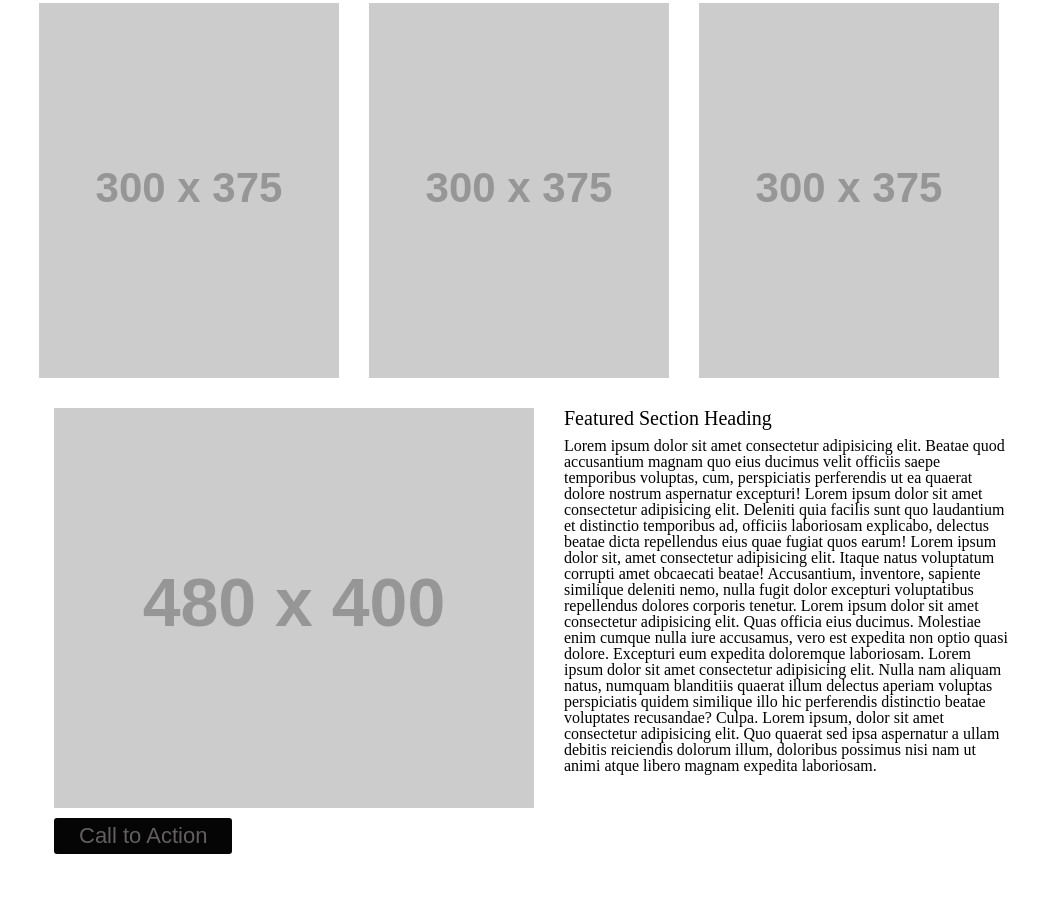
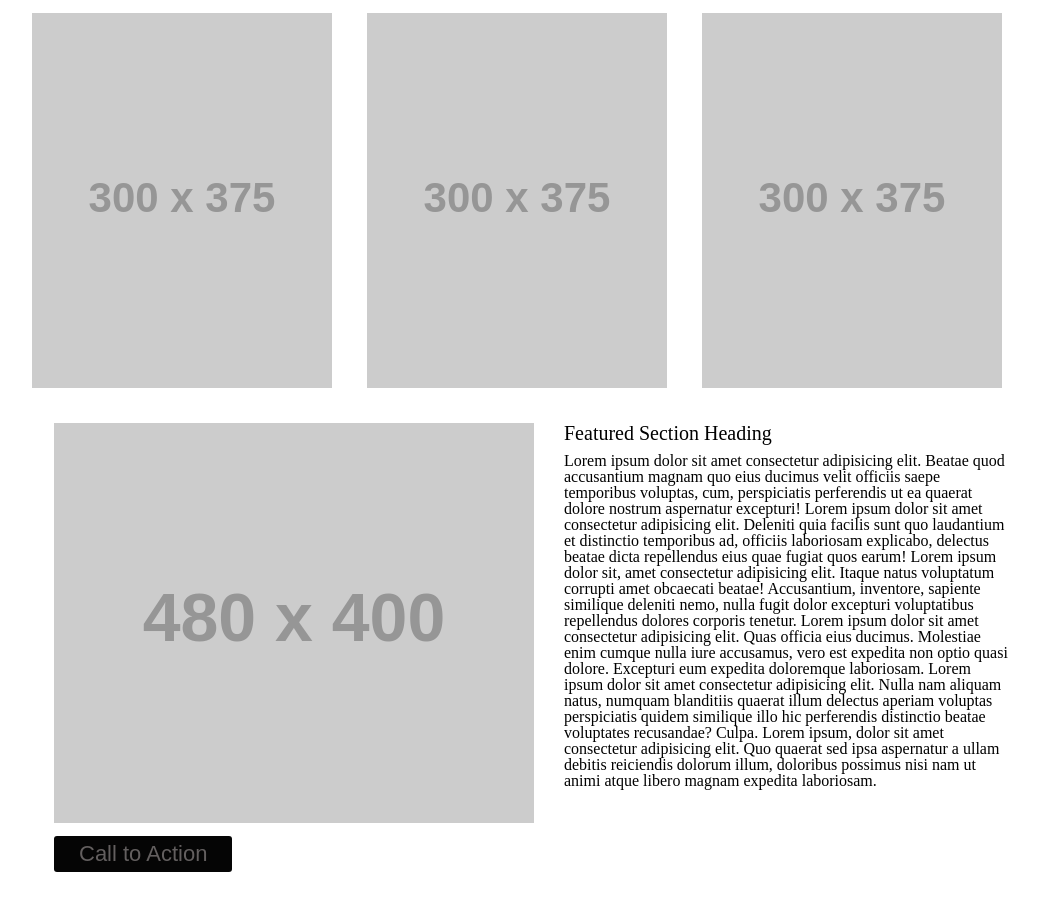
Before and after one commit to duha253/wirefame-exercise, a plain HTML site: page index.html in a window 1280 px wide. Shown: the part 607-1515 px from the top of the page, without its empty margins (106-1145 px from the left). Before the commit the page ends 1475 px from the top, so only its background shows below. Drawn offline with Linux system fonts and the light colour scheme; placeholder pictures from the web are drawn by us.

Commit message:
editing on css

```diff
--- a/css/style.css
+++ b/css/style.css
@@ -12,7 +12,7 @@ nav {
 nav img {
   float: left;
   margin-top: 15px;
-  margin-right: 30px;
+  margin-right: 35px;
 }
 header ul li {
   display: inline-block;
@@ -24,8 +24,8 @@ header ul li {
 
 main {
   width: 960px;
-  margin: 30 auto;
-margin-bottom: 30px;
+  margin: 35 auto;
+margin-bottom: 35px;
 }
 
 .img2 {
@@ -33,7 +33,7 @@ margin-bottom: 30px;
   margin-top: 15px;
   margin-left: auto;
   margin-right: auto;
-  margin-bottom: 30px;
+  margin-bottom: 35px;
   }
  .image3 {
 
@@ -42,29 +42,19 @@ margin-bottom: 30px;
  }
  .image3 img {
   float:left;
-  margin-right: 30px;
+  margin-right: 35px;
   margin-left: 0;
  }
 
 
 
  section{
-  margin-top: 30px;
+  margin-top: 35px;
+  height: 450px;
   margin-left: auto;
   margin-right: auto;
-  height: 430px;
  }
 
- /*.div1 p {
- position: fixed;
-top: 700px;
-left: 900px;
-bottom: 50px;
-margin: 50px;
-padding: 10px;
-width: 50%;
-font-size: 50px;
-}*/
 
  section img {
   float: left;
@@ -74,7 +64,7 @@ font-size: 50px;
 
  section div {
   padding-left: 30px;
-  margin-bottom: 30px;
+  margin-bottom: 35px;
   width: 50%;
   float: right;
   width: 450px;
@@ -92,10 +82,10 @@ font-size: 50px;
   border: none;
   padding: 5px 25px;
   background: rgb(5, 5, 5);
-  color: rgb(99, 95, 95);
   border-radius: 3px;
-  font-size: 22px;
-  margin-top: 10px;
+   margin-top: 13px;
+   font-size: 22px;
+   color: rgb(99, 95, 95);
 
 
  }
```
